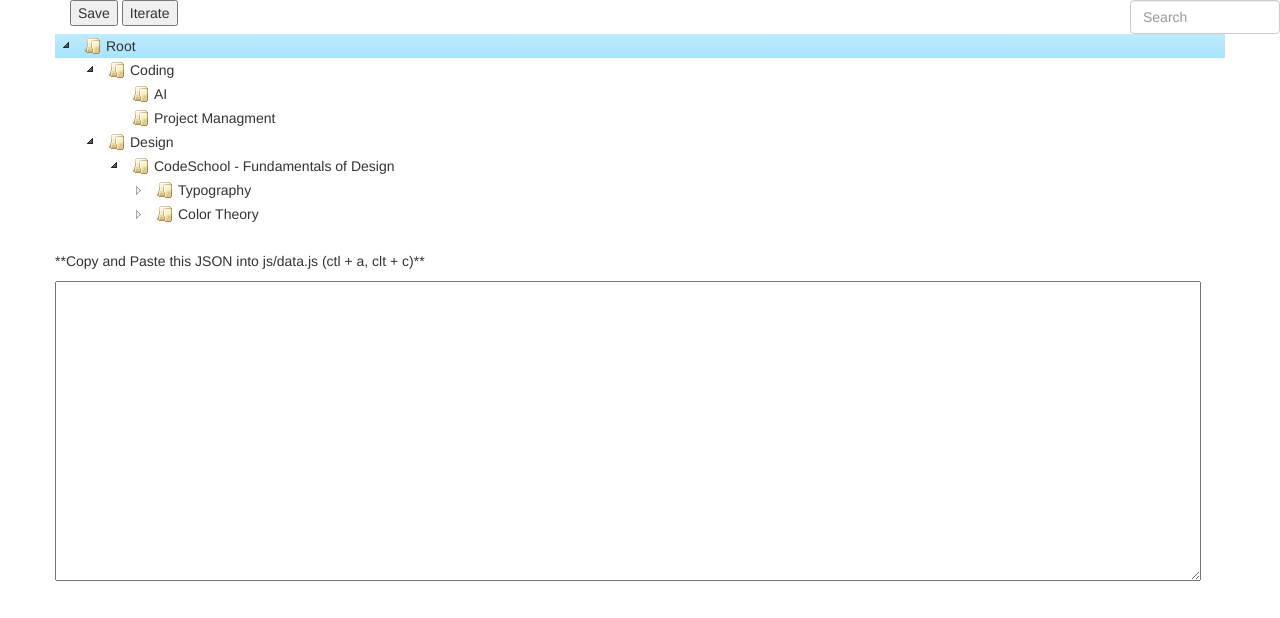
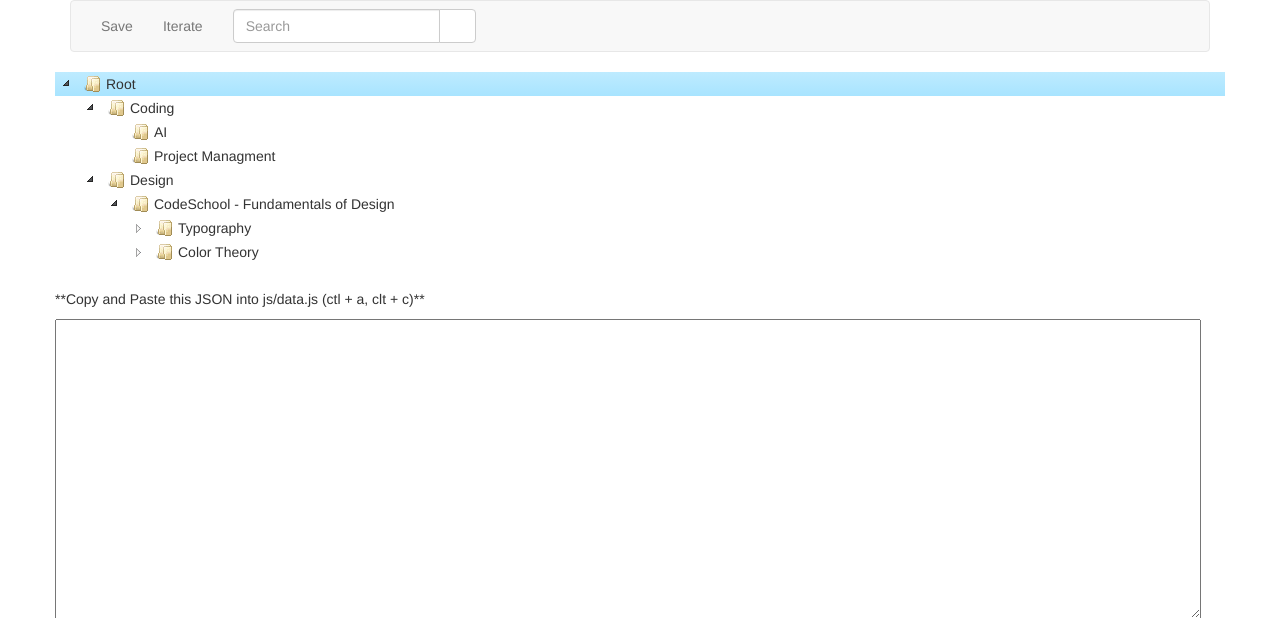
Before and after one commit to RyanHolmes/trees, a PHP site: page /test/pages/index.html in a window 1280 px wide. Shown: the top 618 px of the page. Run offline with PHP 8.4, Linux system fonts and the light colour scheme; some web fonts are replaced.

Commit message:
design ++

```diff
--- a/css/main.css
+++ b/css/main.css
@@ -15,3 +15,12 @@
 #tip {
   color: gray;
 }
+
+.dropDownElt{
+  cursor: pointer;
+  padding-left: 10px;
+}
+
+.dropDownElt:hover{
+  background-color: grey;
+}
--- a/js/iterate.js
+++ b/js/iterate.js
@@ -52,7 +52,7 @@ function isLeaf(id){
 };
 
 function iterateAll(){
-  $("#mainNode").toggleClass("hidden");
+  $("#allLeafs").toggleClass("hidden");
   $('#randomCheckbox').prop('checked', true); //random iteration by default
   buildLeafArray();
   nextNode(isRandom);
@@ -88,7 +88,7 @@ function nextNode(r) {
     $('#nodeChild').text(path.child);
     $('#nodeParent').text(path.parent);
     $('#nodeGParent').text(path.gParent);
-    $('#progess').text("> " + allLeafs.length + " Nodes Remaining");
+    $('#progess').text("> " + (allLeafs.length - 1) + " Nodes Remaining");
     allLeafs.splice(0, 1);
   }
 };
@@ -133,3 +133,7 @@ function random(){
   isRandom = $('#randomCheckbox').prop('checked');
   buildLeafArray(); //rebuild whenever random mode is toggled
 };
+
+function byDateInit(e){
+  console.log(e);
+};
--- a/pages/index.html
+++ b/pages/index.html
@@ -5,6 +5,7 @@
 
 		 <!-- scripts -->
 		<script src="../js/jquery-2.1.4.js"></script>
+		<script src="../js/bootstrap.min.js"></script>
 		<script src="../js_tree/dist/jstree.js"></script>
 		<script src="../js/tree.js"></script>
 		<script src="../js/data.js"></script>
@@ -27,11 +28,29 @@
 	</head>
 
 	<body class="body">
-		<input style="max-width:150px;" class="search-input form-control pull-right" placeholder="Search"></input>
 
 		<div class="container" id="mainTree">
-			<button onclick="save();">Save</button>
+			<!-- TODO hookup search bar  -->
+			<nav class="navbar navbar-default">
+			  <div class="container">
+			    <ul class="nav navbar-nav">
+			      <li><a href="#" onclick="save();">Save</a></li>
+						<li><a href="#" onclick="initIterate();">Iterate</a></li>
+						<li> <form class="navbar-form" role="search">
+              <div class="input-group">
+                <input type="text" class="form-control" placeholder="Search" name="q">
+                <div class="input-group-btn">
+                  <button class="btn btn-default" type="submit"><i class="fa fa-search"></i></button>
+                </div>
+              </div>
+            </form> </li>
+			    </ul>
+			  </div>
+			</nav>
+
+			<!-- <button onclick="save();">Save</button>
 			<button onclick="initIterate();">Iterate</button>
+			<input style="max-width:150px;" class="search-input form-control pull-right" placeholder="Search"></input> -->
 			<div class="row" id="tree">
 
 			<!--  LOADS JSON DATA-->
@@ -47,17 +66,39 @@
 
 		<!-- THIS WILL BE WHERE YOU ITERATE -->
 		<div class="container hidden" id="mainIterate">
-			<button onclick="toggleContainers();"> Tree Visualization </button>
-			<button onclick="iterateAll();"> All Leafs </button>
+
+			<nav class="navbar navbar-default">
+			  <div class="container">
+			    <ul class="nav navbar-nav">
+			      <li><a href="#" onclick="toggleContainers();">Tree</a></li>
+			      <li class="dropdown">
+							<a class="dropdown-toggle" data-toggle="dropdown"> By Date <span class="caret"></span></a>
+							<ul class="dropdown-menu">
+								<li class="dropDownElt" onclick="byDateInit('week');"> This Week </li>
+								<li class="dropDownElt" onclick="byDateInit('oneMonth');"> This Month </li>
+								<li class="dropDownElt" onclick="byDateInit('twoMonths');"> Last 2 Months </li>
+								<li class="dropDownElt" onclick="byDateInit('threeMonths');"> Last 3 Months </li>
+								<li class="dropDownElt" onclick="byDateInit('sixMonths');"> Last 6 Months </li>
+								<li class="dropDownElt" onclick="byDateInit('year');"> This Year </li>
+								<li class="divider"></li>
+								<li class="dropDownElt" onclick="iterateAll();"> All </li>
+							</ul>
+						</li>
+			      <li><a href="#" onclick="iterateNode();">By Node</a></li>
+			    </ul>
+			  </div>
+			</nav>
+
 			<div class="row" id="mainIterate">
 			<label><input type="checkbox" value="" id="randomCheckbox" checked onchange="random()"> Random Iteration </label>
-				<div class="hidden jumbotron" id="mainNode">
+				<div class="hidden jumbotron" id="allLeafs">
 					<h6 id="progess"></h6>
 					<h4 id="nodeGParent"></h4>
 					<h3 id="nodeParent"></h3>
 					<h2 id="nodeChild"></h2>
 					<button onclick="next();" id="nextNode"> Next </button>
 				</div>
+
 			</div>
 
 		</div>
```
